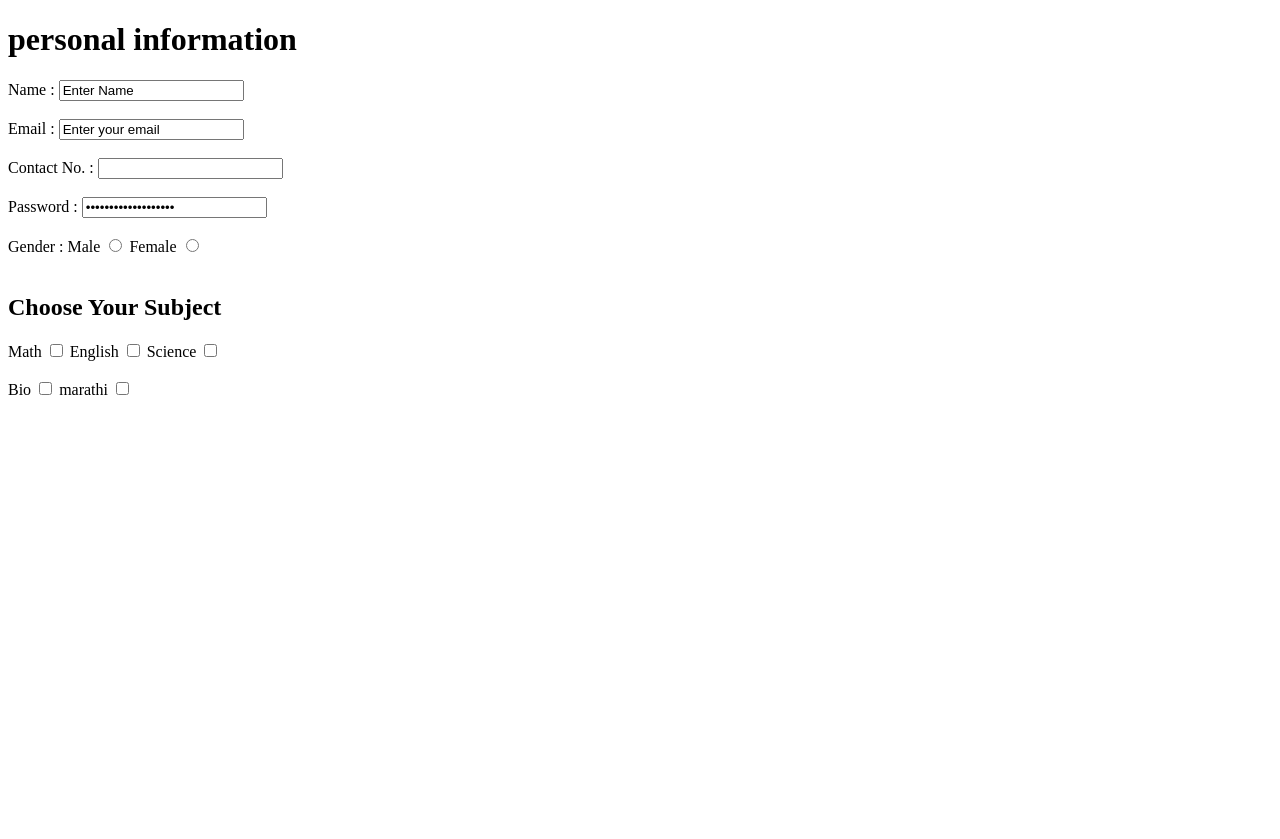
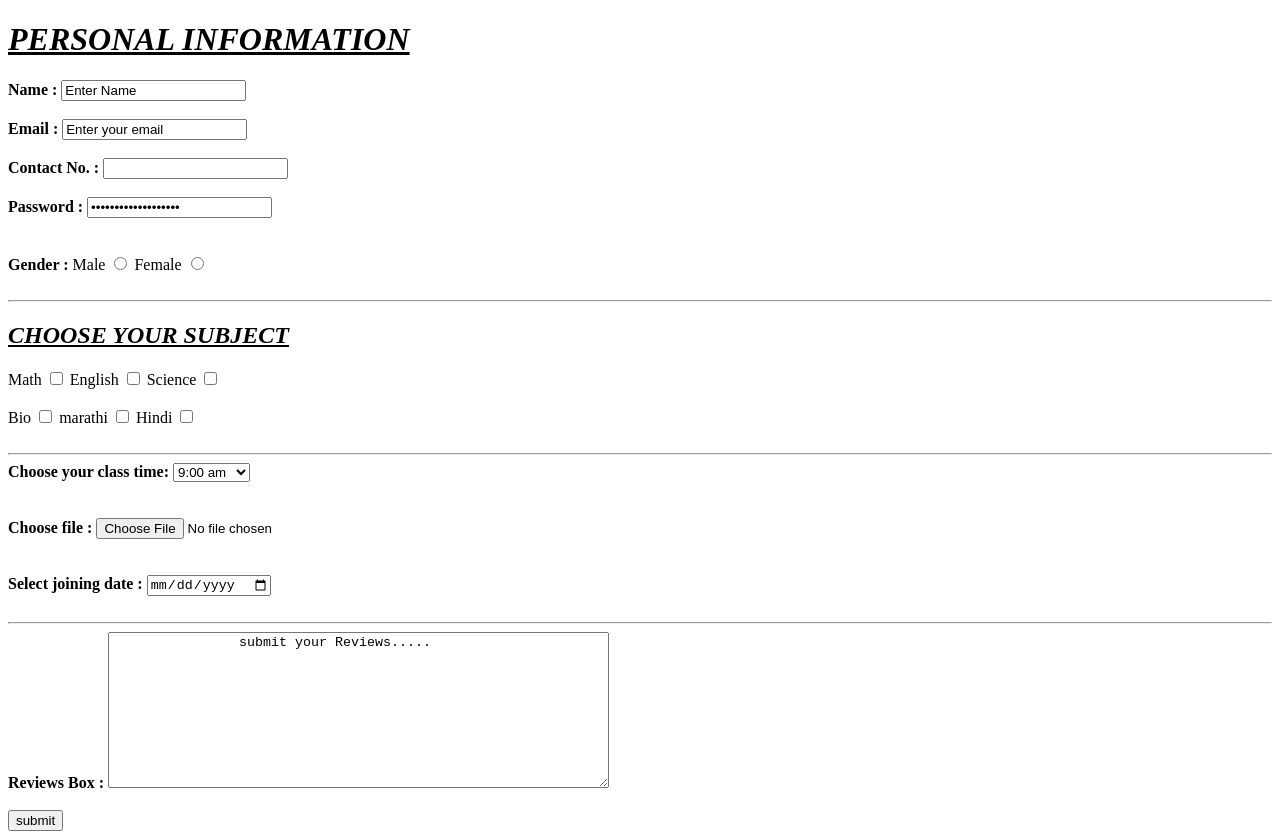
Before and after one commit to Altafs01/html-form, a plain HTML site: page index.html in a window 1280 px wide. Before the commit the page ends 800 px from the top, so only its background shows below. Drawn offline with Linux system fonts and the light colour scheme.

Commit message:
Admission Form

```diff
--- a/index.html
+++ b/index.html
@@ -6,36 +6,37 @@
     </title>
 </head>
 <body>
-    <h1>
-        personal information
+    <h1 style="font-style: italic">
+        <u>PERSONAL INFORMATION</u>
     </h1>
     <div>
         <form>
-            <label for="Enter Name">Name :</label>
+        <div>
+            <label for="Enter Name"><b>Name :</b></label>
             <input type="text" value="Enter Name" name="Name">
 
             <br>
             <br>
 
-            <label for="Email"> Email :</label>
+            <label for="Email"><b> Email :</b></label>
             <input type="text" value="Enter your email" name="Email"><br>
 
             <br>
 
-            <label for="contact no. "> Contact No. :</label>
+            <label for="contact no. "><b> Contact No. :</b></label>
             <input type="number" value="Enter your number" name="Contact No.">
 
             <br>
             <br>
 
-            <label for="password"> Password :</label>
+            <label for="password"><b> Password :</b></label>
             <input type="password" value="Enter your password" name="password">
+        </div>
 
-            <br>
-            <br>
+            <br><br>
 
             <div>
-                Gender :
+                <b>Gender :</b>
                 <label for="Male">Male</label>
                 <input type="radio" name="Gender" value="Male" required>
                 <label for="Female">Female</label>
@@ -43,24 +44,59 @@
             </div>
             <br>
 
-            <div>
-                <h2>
-                    Choose Your Subject
+            <div><hr>
+                <h2 style="font-style: italic;">
+                    <u>CHOOSE YOUR SUBJECT</u>
                 </h2>
                 <label for="math">Math</label>
                 <input type="checkbox" name="Math"  value="Math">
                 <label for="English">English</label>
                 <input type="checkbox" name="English"  value="English">
-                <label for="checkbox">Science</label>
+                <label for="Science">Science</label>
                 <input type="checkbox" name="Science"  value="Science">
                 <br>
                 <br>
-                <label for="checkbox">Bio</label>
+                <label for="Bio">Bio</label>
                 <input type="checkbox" name="Bio" value="Bio">
                 <label for="checkbox">marathi</label>
                 <input type="checkbox" name="marathi" value="marathi">
+                <label for="checkbox">Hindi</label>
+                <input type="checkbox" name="Hindi" value="Hindi"><br><br>
+            </div><hr>
+
+            <div>
+
+            <label for="standard"><b>Choose your class time:</b></label>
+            <select name="std" id="std">
+                <option value="9th std">9:00 am</option>
+                <option value="10th std">11:00 am</option>
+                <option value="11th std">1:00 pm</option>
+            </select>
 
             </div>
+
+            <br><br>
+
+            <div>
+                <label for="Choose file"><b>Choose file :</b></label>
+                <input type="file" value="my files" name="my files">
+            </div>
+
+            <br><br>
+
+            <label for="joining date"><b> Select joining date :</b></label>
+            <input type="date"  value="joining date" name="joining date">
+            <br><br>
+            <hr>
+
+            <label for="Reviews"><b>Reviews Box :</b></label>
+            <textarea value="Reviews Box" name="Reviews Box" rows="10" cols="60">
+                submit your Reviews.....
+            </textarea>
+            <br><br>
+
+            <input type="button" value="submit" name="submit">
+
         </form>
     </div>
 </body>
```
